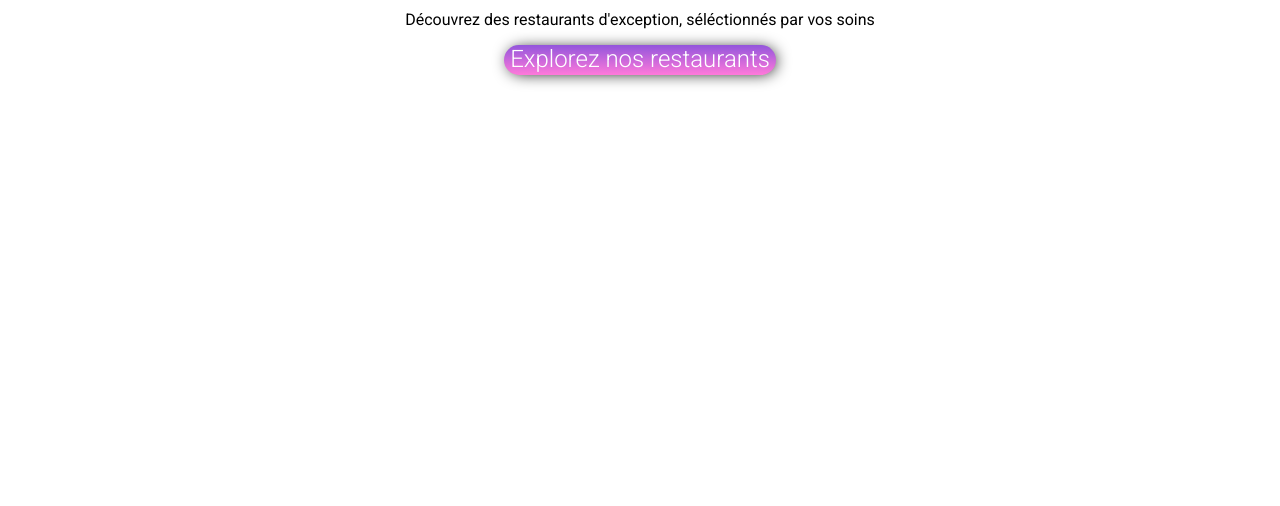
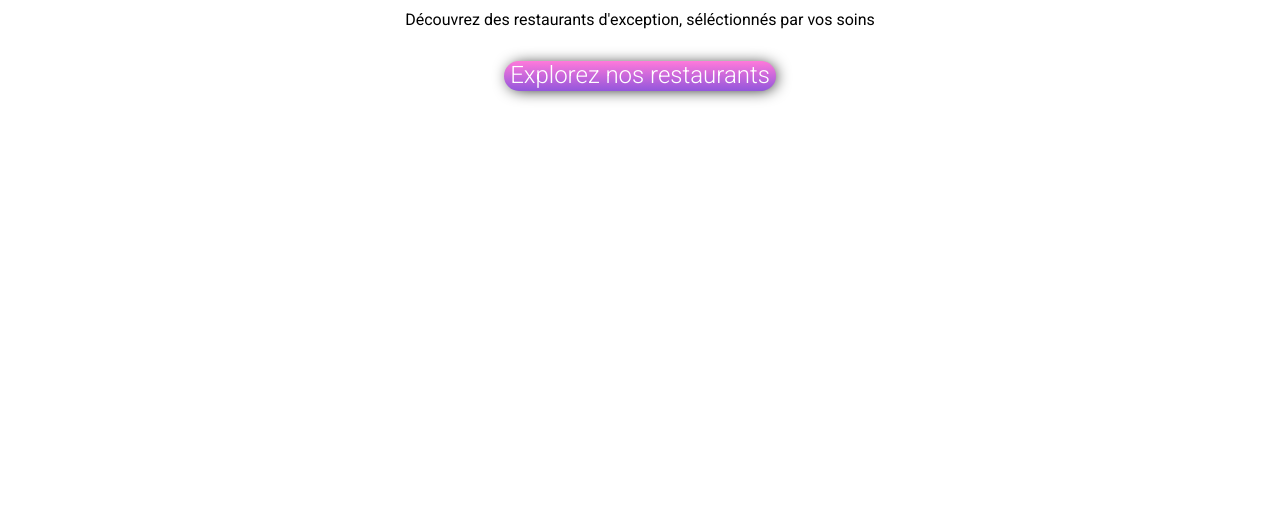
Before and after one commit to DRIDIaurelie/ohmyfood, a website: page index.html in a window 1280 px wide. Shown: the part 294-800 px from the top of the page. Drawn offline with Linux system fonts and the light colour scheme; files that its build step writes are made by us from their sources; a web font is replaced by a local one.

Commit message:
npm init and add sass

```diff
--- a/sass/css/style.css
+++ b/css/style.css
@@ -48,5 +48,11 @@ main .city i{
     border: none;
     border-radius: 2rem;
     box-shadow: 2px 1px 16px -3px #000000;
-    background-image: linear-gradient(to top, #ff79da ,#9356DC);
+    background-image: linear-gradient(to top,#9356dc,#ff79da);
+    transition: transform 200ms;
+    margin-top: 1rem;
 }
+.explorer button:hover{
+    transform: scale(1.02);
+    opacity: 0.9;
+}
--- a/index.html
+++ b/index.html
@@ -19,9 +19,12 @@
             <h2>Paris, Belleville</h2>
         </div>
         <section class="explorer">
-            <h2>Réservez le menu qui<br> vous convient</h2>
+            <h2>Réservez le menu qui<br>vous convient</h2>
             <p>Découvrez des restaurants d'exception, séléctionnés par vos soins</p>
             <button>Explorez nos restaurants</button>
+            <div class= "gradient" >
+
+            </div>
 
         </section>
     </main>
--- /dev/null
+++ b/package.json
@@ -0,0 +1,5 @@
+{
+  "dependencies": {
+    "sass": "^1.54.9"
+  }
+}
```
Also changed, not shown: css/normalize.css (renamed from sass/css/normalize.css), sass/scss/style.scss (deleted), 1 other file.
